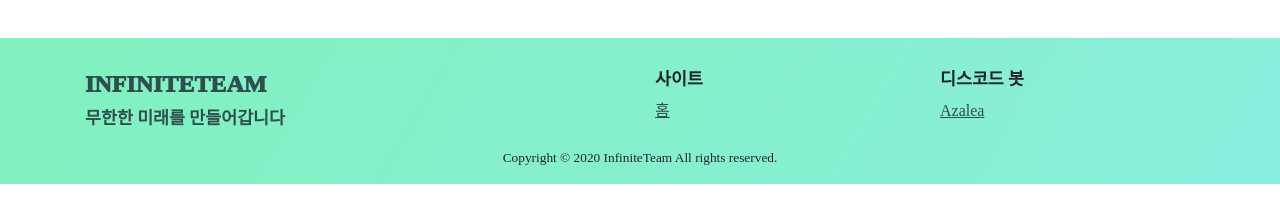
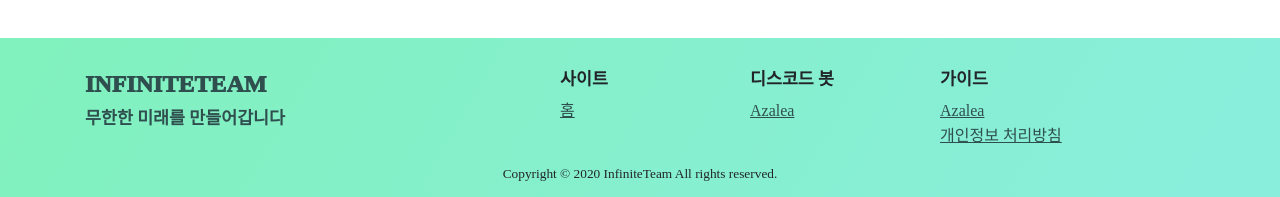
Before and after one commit to InfiniteTeam/infiniteteam2, a React app: page / in a window 1280 px wide. Shown: the part 2227-2424 px from the top of the page. Built offline with nearby package versions, Linux system fonts and the light colour scheme; a web font is replaced by a local one.

Commit message:
푸터 수정, 트펙 프사 변경

```diff
--- a/src/components/Footer.js
+++ b/src/components/Footer.js
@@ -9,7 +9,7 @@ export default class Home extends Component {
         <footer className="Footer">
           <Container fluid="sm" className="text-center text-md-left">
             <Row>
-              <Col md={6} className="mt-md-0 mt-3">
+              <Col md={5} className="mt-md-0 mt-3">
                 <h4 className="text-uppercase">
                   InfiniteTeam
                 </h4>
@@ -17,7 +17,7 @@ export default class Home extends Component {
                   무한한 미래를 만들어갑니다
                 </p>
               </Col>
-              <Col md={3}>
+              <Col md={2}>
                 <h5>사이트</h5>
                 <ul className="list-unstyled">
                   <li>
@@ -25,7 +25,7 @@ export default class Home extends Component {
                   </li>
                 </ul>
               </Col>
-              <Col md={3}>
+              <Col md={2}>
                 <h5>디스코드 봇</h5>
                 <ul className="list-unstyled">
                   <li>
@@ -33,6 +33,17 @@ export default class Home extends Component {
                   </li>
                 </ul>
               </Col>
+			  <Col md={2}>
+                <h5>가이드</h5>
+                <ul className="list-unstyled">
+                  <li>
+                    <a href="/guide/azalea">Azalea</a>
+                  </li>
+			      <li>
+                    <a href="/privacy">개인정보 처리방침</a>
+                  </li>
+                </ul>
+			  </Col>
             </Row>
             <div className="Footer-copyright text-center">
               Copyright © 2020 InfiniteTeam All rights reserved.
--- a/src/imgs/members/index.js
+++ b/src/imgs/members/index.js
@@ -1,5 +1,5 @@
 export { default as arpa } from './arpa.png'
 export { default as coin } from './coin.png'
 export { default as dacon } from './dacon.png'
-export { default as thphec } from './thphec2.png'
+export { default as thphec } from './thphec.gif'
 export { default as soonha } from './soonha.png'
```
Also changed, not shown: 2 other files (tests, documents, lock files or other folders).
